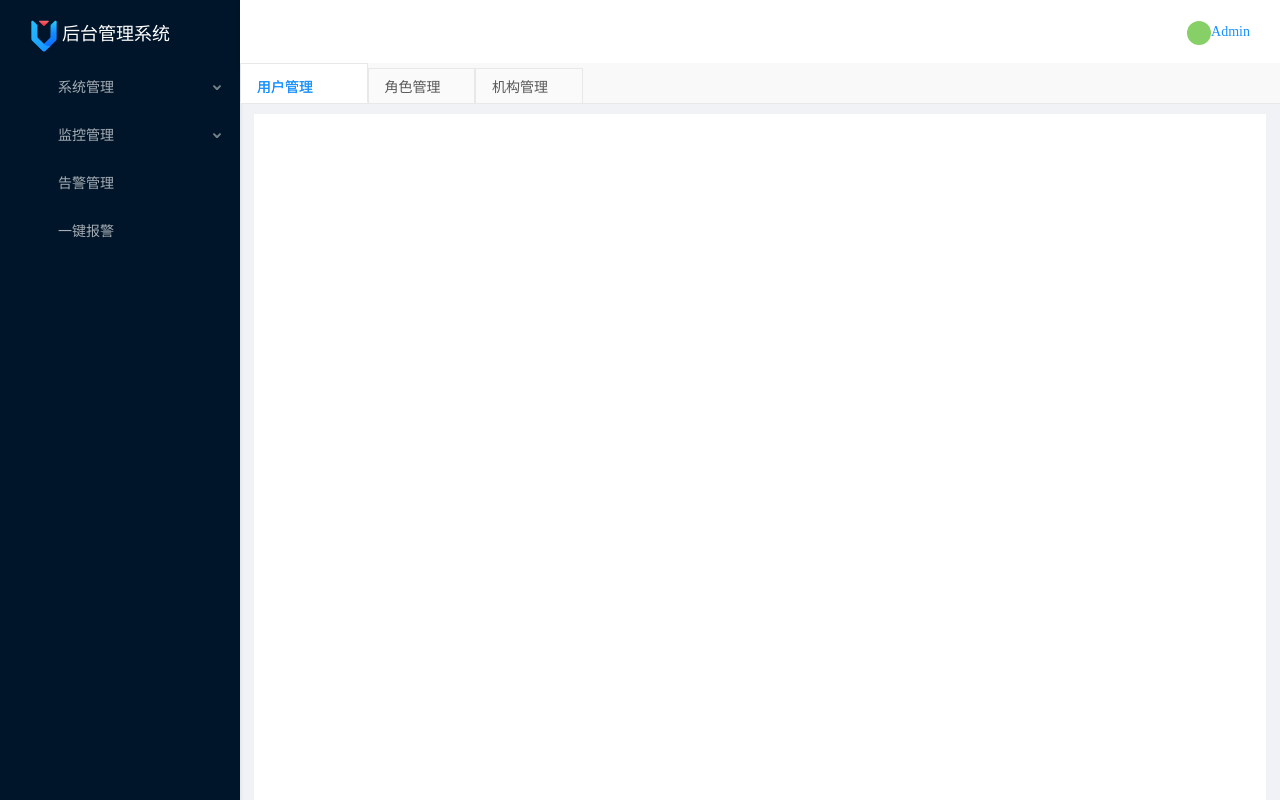
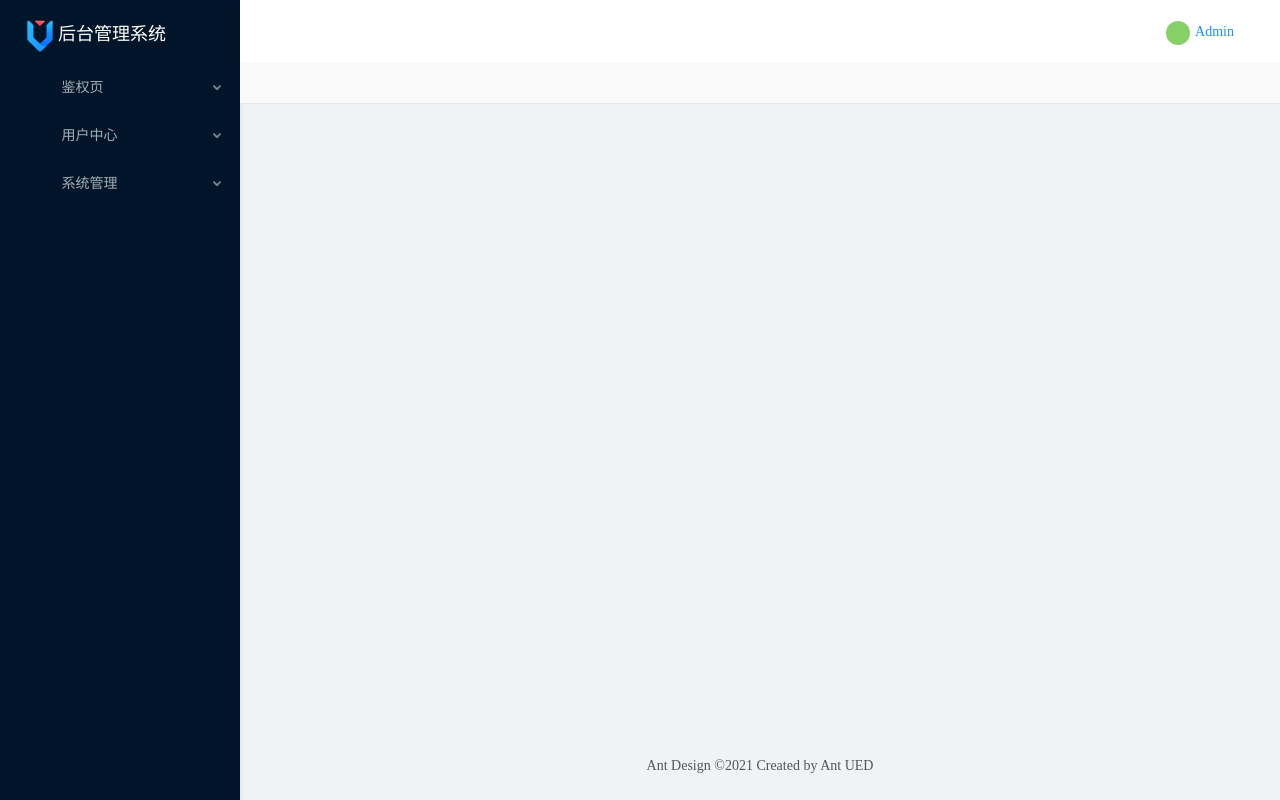
Before and after one commit to zhangji85/Ant-Admin-Web, a Vue app: page / in a window 1280 px wide. Shown: the top 800 px of the page. Built offline with nearby package versions, Linux system fonts and the light colour scheme; a web font is replaced by a local one.

Commit message:
实现uwiew 封装 vuex 用法 完成菜单与 Tabs 页签的联动 完成 Tabs 页签的刷新与删除(删除当前/其他)

```diff
--- a/package.json
+++ b/package.json
@@ -12,7 +12,8 @@
   "dependencies": {
     "ant-design-vue": "^1.7.4",
     "vue": "^2.5.2",
-    "vue-router": "^3.0.1"
+    "vue-router": "^3.0.1",
+    "vuex": "^3.6.2"
   },
   "devDependencies": {
     "autoprefixer": "^7.1.2",
--- a/src/views/System/HeadMenu.vue
+++ b/src/views/System/HeadMenu.vue
@@ -1,11 +1,13 @@
 <template>
   <div class="header-right">
     <a-dropdown v-model="visible">
-      <a class="ant-dropdown-link" @click="e => e.preventDefault()">
-        <a-avatar style="backgroundColor:#87d068" icon="user" size="small" />
-        <span>Admin</span>
-        <a-icon type="down" />
-      </a>
+      <div class="user-info">
+        <a class="ant-dropdown-link" @click="e => e.preventDefault()">
+          <a-avatar style="backgroundColor:#87d068" icon="user" size="small" />
+          <span style="padding-left: 5px">Admin</span>
+          <a-icon type="down" />
+        </a>
+      </div>
       <a-menu slot="overlay" @click="handleMenuClick">
         <a-menu-item key="0">
           <a-icon type="user" />
@@ -51,4 +53,11 @@ export default {
   top: 0;
   padding-right: 30px;
 }
+.user-info {
+  padding: 0 16px;
+  font-size: 14px;
+}
+.user-info:hover {
+  background-color: rgba(0, 0, 0, 0.025);
+}
 </style>
--- a/src/views/System/Layout.vue
+++ b/src/views/System/Layout.vue
@@ -35,7 +35,12 @@
           width: 'calc(100% - ' + leftWith + ')'
         }"
       >
-        <div class="views-content"></div>
+        <router-view
+          v-if="vuex_pageReload"
+          id="router-view"
+          :style="{ padding: '24px', minHeight: '360px' }"
+        />
+        <!-- <div class="views-content"></div> -->
       </a-layout-content>
       <a-layout-footer
         :style="{
@@ -97,13 +102,21 @@ export default {
   color: #1890ff;
 }
 
+#router-view {
+  position: relative;
+  /* transform: translate3d(0,0,0); */
+  transform-style: preserve-3d;
+  backface-visibility: hidden;
+  perspective: 1000;
+}
+
 .logo {
   height: 32px;
   margin: 16px;
   line-height: 36px;
   font-size: 18px;
   color: #fff;
-  padding-left: 10px;
+  padding-left: 6px;
 }
 .logo img {
   width: 36px;
--- a/src/views/System/MenuTabs.vue
+++ b/src/views/System/MenuTabs.vue
@@ -1,21 +1,32 @@
 <template>
   <div class="menu-tabs">
-    <a-tabs v-model="activeKey" hide-add type="editable-card" @edit="onEdit">
+    <a-tabs
+      :activeKey="vuex_active_tabKey"
+      hide-add
+      type="editable-card"
+      @edit="onEdit"
+      @change="changeTab"
+    >
       <a-tab-pane
-        v-for="pane in panes"
-        :key="pane.key"
-        :closable="panes.length > 1"
+        v-for="pane in vuex_tabsArr"
+        :key="pane.id"
+        :closable="vuex_tabsArr.length > 1"
       >
         <span slot="tab">
-          <a-icon :type="pane.icon" v-if="pane.icon" />
+          <a-icon
+            :type="pane.icon"
+            :theme="pane.icon_theme ? pane.icon_theme : 'outlined'"
+            v-if="pane.icon"
+          />
           {{ pane.title }}
           <a-button
             type="link"
             ghost
-            icon="reload"
             class="reload-icon"
-            v-show="activeKey == pane.key"
+            v-show="vuex_active_tabKey == pane.id"
+            @click="refreshCurr"
           >
+            <a-icon type="reload" :spin="!vuex_pageReload" />
           </a-button>
         </span>
       </a-tab-pane>
@@ -23,16 +34,19 @@
         <a class="ant-dropdown-link" @click="e => e.preventDefault()">
           <a-icon type="down-square" />
         </a>
-        <a-menu slot="overlay">
-          <a-menu-item key="0">
+        <a-menu slot="overlay" @click="handleMenuClick">
+          <a-menu-item key="refresh-curr">
+            刷新当前标签
+          </a-menu-item>
+          <a-menu-item key="close-curr" :disabled="vuex_tabsArr.length == 1">
             关闭当前标签
           </a-menu-item>
-          <a-menu-item key="1">
+          <a-menu-item key="close-other" :disabled="vuex_tabsArr.length == 1">
             关闭其他标签
           </a-menu-item>
-          <a-menu-item key="3">
+          <!-- <a-menu-item key="close-all" :disabled="vuex_tabsArr.length == 1">
             关闭所有标签
-          </a-menu-item>
+          </a-menu-item> -->
         </a-menu>
       </a-dropdown>
     </a-tabs>
@@ -41,17 +55,9 @@
 <script>
 export default {
   data() {
-    const panes = [
-      { title: "用户管理", key: "1" },
-      { title: "角色管理", key: "2" },
-      { title: "机构管理", key: "3" }
-    ];
-    return {
-      activeKey: panes[0].key,
-      panes,
-      newTabIndex: 0
-    };
+    return {};
   },
+  mounted() {},
   methods: {
     callback(key) {
       console.log(key);
@@ -59,34 +65,88 @@ export default {
     onEdit(targetKey, action) {
       this[action](targetKey);
     },
-    add() {
-      const panes = this.panes;
-      const activeKey = `newTab${this.newTabIndex++}`;
-      panes.push({
-        title: "New Tab",
-        key: activeKey
+    changeTab(activeKey) {
+      this.vuex_tabsArr.forEach((tab, i) => {
+        if (tab.id === activeKey) {
+          // 当前页面新Tab
+          this.$router.push({
+            path: "/" + tab.path,
+            query: { id: tab.id }
+          });
+          this.$mc.vuex("vuex_active_tabKey", tab.id);
+        }
       });
-      this.panes = panes;
-      this.activeKey = activeKey;
     },
     remove(targetKey) {
-      let activeKey = this.activeKey;
+      let activeKey = this.vuex_active_tabKey;
       let lastIndex;
-      this.panes.forEach((pane, i) => {
-        if (pane.key === targetKey) {
+      let pane;
+      this.vuex_tabsArr.forEach((tab, i) => {
+        if (tab.id === targetKey) {
           lastIndex = i - 1;
         }
       });
-      const panes = this.panes.filter(pane => pane.key !== targetKey);
-      if (panes.length && activeKey === targetKey) {
+      const tabsArr = this.vuex_tabsArr.filter(tab => tab.id !== targetKey);
+      if (tabsArr.length && activeKey === targetKey) {
         if (lastIndex >= 0) {
-          activeKey = panes[lastIndex].key;
+          activeKey = tabsArr[lastIndex].id;
+          pane = tabsArr[lastIndex];
         } else {
-          activeKey = panes[0].key;
+          activeKey = tabsArr[0].id;
+          pane = tabsArr[0];
         }
+        this.$router.push({
+          path: "/" + pane.path,
+          query: { id: pane.id }
+        });
       }
-      this.panes = panes;
-      this.activeKey = activeKey;
+      this.$mc.vuex("vuex_tabsArr", tabsArr);
+      this.$mc.vuex("vuex_active_tabKey", activeKey);
+    },
+    handleMenuClick(e) {
+      switch (e.key) {
+        case "close-curr":
+          this.closeCurr();
+          break;
+        // case "close-all":
+        //   this.closeAll();
+        //   break;
+        case "close-other":
+          this.closeOther();
+          break;
+        case "refresh-curr":
+          this.refreshCurr();
+      }
+    },
+    // 关闭当前页
+    closeCurr() {
+      if (this.vuex_tabsArr.length <= 1) return;
+      let targetKey = this.vuex_active_tabKey;
+      this.remove(targetKey);
+    },
+    // 关闭其他标签
+    closeOther() {
+      let tabsArr = JSON.parse(JSON.stringify(this.vuex_tabsArr));
+      let targetKey = this.vuex_active_tabKey;
+      let currItem;
+      tabsArr.forEach((tab, i) => {
+        if (tab.id === targetKey) {
+          currItem = tab;
+        }
+      });
+      tabsArr.splice(0);
+      tabsArr.splice(0, 0, currItem);
+      this.$mc.vuex("vuex_tabsArr", tabsArr);
+    },
+    // 刷新当前页
+    refreshCurr() {
+      // 刷新当前标签
+      this.$mc.vuex("vuex_pageReload", false);
+      this.$nextTick(() => {
+        setTimeout(() => {
+          this.$mc.vuex("vuex_pageReload", true);
+        }, 1000);
+      });
     }
   }
 };
--- a/src/views/System/Menus.vue
+++ b/src/views/System/Menus.vue
@@ -1,23 +1,25 @@
 <template>
   <div class="meuns-div">
     <a-menu
-      :default-selected-keys="['1']"
-      :default-open-keys="['2']"
+      :openKeys="openKeys"
+      :selectedKeys="selectedKeys"
       mode="inline"
       theme="dark"
       :inline-collapsed="collapsed"
       class="amenu"
+      @openChange="onOpenChange"
+      @select="select"
     >
       <template v-for="item in list">
-        <a-menu-item v-if="!item.children" :key="item.menu_id">
+        <a-menu-item v-if="!item.children" :key="item.id">
           <a-icon
-            :type="item.menu_icon"
-            :theme="item.icon_theme ? item.icon_theme : 'filled'"
-            v-if="item.menu_icon"
+            :type="item.icon"
+            :theme="item.icon_theme ? item.icon_theme : 'outlined'"
+            v-if="item.icon"
           />
-          <span>{{ item.menu_name }}</span>
+          <span>{{ item.title }}</span>
         </a-menu-item>
-        <sub-menu v-else :key="item.menu_id" :menu-info="item" />
+        <sub-menu v-else :key="item.id" :menu-info="item" />
       </template>
     </a-menu>
   </div>
@@ -27,16 +29,17 @@
 import { Menu } from "ant-design-vue";
 const SubMenu = {
   template: `
-      <a-sub-menu :key="menuInfo.menu_id" v-bind="$props" v-on="$listeners">
+      <a-sub-menu :key="menuInfo.id" v-bind="$props" v-on="$listeners">
         <span slot="title">
-          <a-icon :type="menuInfo.menu_icon" :theme="menuInfo.icon_theme?menuInfo.icon_theme : 'filled'" v-if="menuInfo.menu_icon" /><span>{{ menuInfo.menu_name }}</span>
+          <a-icon :type="menuInfo.icon" :theme="menuInfo.icon_theme?menuInfo.icon_theme : 'outlined'" v-if="menuInfo.icon" />
+          <span>{{ menuInfo.title }}</span>
         </span>
         <template v-for="item in menuInfo.children">
-          <a-menu-item v-if="!item.children" :key="item.menu_id">
-            <a-icon :type="item.menu_icon" :theme="item.icon_theme?item.icon_theme: 'filled'" v-if="item.menu_icon" />
-            <span>{{ item.menu_name }}</span>
+          <a-menu-item v-if="!item.children" :key="item.id">
+            <a-icon :type="item.icon" :theme="item.icon_theme?item.icon_theme: 'outlined'" v-if="item.icon" />
+            <span>{{ item.title }}</span>
           </a-menu-item>
-          <sub-menu v-else :key="item.menu_id" :menu-info="item" />
+          <sub-menu v-else :key="item.id" :menu-info="item" />
         </template>
       </a-sub-menu>
     `,
@@ -59,148 +62,262 @@ export default {
   props: ["collapsed"],
   data() {
     return {
+      nodePathArray: [],
+      openKeys: [],
+      menuItem: null,
       list: [
         {
-          menu_id: "222",
-          menu_name: "系统管理",
-          menu_appid: null,
-          menu_type: "CONTENTS",
-          menu_path: "CONTENTS",
-          menu_icon: "setting",
+          id: "1",
+          title: "鉴权页",
+          appid: "",
+          target: "", // _blank 新页面， _self 当前页， _top 当前页上层
+          type: "CONTENTS",
+          path: "CONTENTS",
+          icon: "safety-certificate",
           icon_theme: "filled",
-          above_menu_id: "root",
+          above_id: "root",
           children: [
             {
-              menu_id: "242",
-              menu_name: "菜单配置",
-              menu_appid: null,
-              menu_type: "diy",
-              menu_path: "menucfg2",
-              menu_icon: "",
+              id: "1-1",
+              title: "登录页",
+              appid: "",
+              target: "_top",
+              type: "PAGE",
+              path: "login",
+              icon: "login",
               icon_theme: "",
-              above_menu_id: "222"
+              above_id: "1"
             },
             {
-              menu_id: "234",
-              menu_name: "用户管理",
-              menu_appid: 10242,
-              menu_type: "diy",
-              menu_path: "displaypage",
-              menu_icon: "",
+              id: "1-2",
+              title: "登录页2",
+              appid: "",
+              target: "_blank",
+              type: "PAGE",
+              path: "login2",
+              icon: "login",
               icon_theme: "",
-              above_menu_id: "222"
+              above_id: "1"
             },
             {
-              menu_id: "225",
-              menu_name: "角色管理",
-              menu_appid: 10243,
-              menu_type: "diy",
-              menu_path: "displaypage",
-              menu_icon: "",
+              id: "1-3",
+              title: "注册页",
+              appid: "",
+              target: "_top",
+              type: "PAGE",
+              path: "register",
+              icon: "user-add",
               icon_theme: "",
-              above_menu_id: "222"
-            },
-            {
-              menu_id: "262",
-              menu_name: "机构管理",
-              menu_appid: null,
-              menu_type: "diy",
-              menu_path: "orgcfg",
-              menu_icon: "",
-              icon_theme: "",
-              above_menu_id: "222"
-            },
-            {
-              menu_id: "247",
-              menu_name: "数据字典配置",
-              menu_appid: 10244,
-              menu_type: "diy",
-              menu_path: "displaypage",
-              menu_icon: "",
-              icon_theme: "",
-              above_menu_id: "222"
-            },
-            {
-              menu_id: "223",
-              menu_name: "交易日志",
-              menu_appid: 10245,
-              menu_type: "displaypage",
-              menu_path: "displaypage",
-              menu_icon: "",
-              icon_theme: "",
-              above_menu_id: "222"
-            },
-            {
-              menu_id: "282",
-              menu_name: "序列工厂",
-              menu_appid: 10246,
-              menu_type: "displaypage",
-              menu_path: "displaypage",
-              menu_icon: "",
-              icon_theme: "",
-              above_menu_id: "222"
+              above_id: "1"
             }
           ]
         },
         {
-          menu_id: "380",
-          menu_name: "监控管理",
-          menu_appid: null,
-          menu_type: "CONTENTS",
-          menu_path: "CONTENTS",
-          menu_icon: "video-camera",
+          id: "2",
+          title: "用户中心",
+          appid: "",
+          target: "",
+          type: "CONTENTS",
+          path: "CONTENTS",
+          icon: "aliwangwang",
           icon_theme: "filled",
-          above_menu_id: "root",
+          above_id: "root",
           children: [
             {
-              menu_id: "381",
-              menu_name: "监控列表",
-              menu_appid: null,
-              menu_type: "diy",
-              menu_path: "",
-              menu_icon: "",
+              id: "2-1",
+              title: "个人信息",
+              appid: "",
+              target: "",
+              type: "PAGE",
+              path: "user",
+              icon: "user",
               icon_theme: "",
-              above_menu_id: "380"
-            },
-            {
-              menu_id: "382",
-              menu_name: "分屏查看",
-              menu_appid: null,
-              menu_type: "diy",
-              menu_path: "",
-              menu_icon: "",
-              icon_theme: "",
-              above_menu_id: "380"
+              above_id: "2"
             }
           ]
         },
         {
-          menu_id: "383",
-          menu_name: "告警管理",
-          menu_appid: null,
-          menu_type: "diy",
-          menu_path: "",
-          menu_icon: "alert",
+          id: "3",
+          title: "系统管理",
+          appid: "",
+          target: "",
+          type: "CONTENTS",
+          path: "CONTENTS",
+          icon: "setting",
           icon_theme: "filled",
-          above_menu_id: "root"
-        },
-        {
-          menu_id: "385",
-          menu_name: "一键报警",
-          menu_appid: null,
-          menu_type: "diy",
-          menu_path: "",
-          menu_icon: "phone",
-          icon_theme: "filled",
-          above_menu_id: "root"
+          above_id: "root",
+          children: [
+            {
+              id: "3-1",
+              title: "用户管理",
+              appid: "",
+              target: "",
+              type: "PAGE",
+              path: "",
+              icon: "usergroup-add",
+              icon_theme: "",
+              above_id: "3"
+            },
+            {
+              id: "3-2",
+              title: "角色管理",
+              appid: "",
+              target: "",
+              type: "PAGE",
+              path: "",
+              icon: "solution",
+              icon_theme: "",
+              above_id: "3"
+            },
+            {
+              id: "3-3",
+              title: "权限管理",
+              appid: "",
+              target: "",
+              type: "PAGE",
+              path: "",
+              icon: "safety",
+              icon_theme: "",
+              above_id: "3"
+            }
+          ]
         }
       ]
     };
   },
+  mounted() {
+    this.getPathByKey(this.vuex_active_tabKey, "id", this.list);
+    this.initRouter();
+  },
+  computed: {
+    rootSubmenuKeys() {
+      let list = [];
+      for (let i = 0; i < this.list.length; i++) {
+        list.push(this.list[i]["id"]);
+      }
+      return list;
+    },
+    selectedKeys() {
+      let id = this.vuex_active_tabKey;
+      if (id) {
+        return [id];
+      }
+      return [];
+    }
+  },
   methods: {
-    // toggleCollapsed() {
-    //   this.collapsed = !this.collapsed;
-    // }
+    // 菜单点击
+    select({ item, key, selectedKeys }) {
+      this.getPathByKey(key, "id", this.list).then(val => {
+        this.route_to(
+          this.menuItem["id"],
+          this.menuItem["target"],
+          this.menuItem["path"],
+          this.menuItem
+        );
+      });
+    },
+    // 路由跳转
+    route_to(id, target, path, item) {
+      if (target == "_blank") {
+        // 打开新标签页
+        let routeUrl = this.$router.resolve({
+          path: "/" + path
+        });
+        window.open(routeUrl.href, "_blank");
+      } else if (target == "_top") {
+        // 当前标签新页面
+        this.$router.push({
+          path: "/" + path
+        });
+      } else {
+        // 当前页面新Tab
+        this.$router.push({
+          path: "/" + path,
+          query: { id: id }
+        });
+        this.addTab({
+          id: item.id,
+          title: item.title,
+          path: item.path,
+          icon: item.icon,
+          icon_theme: item.icon_theme
+        });
+      }
+    },
+    addTab(tab) {
+      let tabArrStr = JSON.stringify(this.vuex_tabsArr);
+      if (tabArrStr.indexOf(JSON.stringify(tab)) !== -1) {
+        this.$mc.vuex("vuex_active_tabKey", tab.id);
+        return;
+      }
+      let tabsArr = JSON.parse(tabArrStr);
+      tabsArr.push(tab);
+      this.$mc.vuex("vuex_tabsArr", tabsArr);
+      this.$mc.vuex("vuex_active_tabKey", tab.id);
+    },
+    onOpenChange(openKeys) {
+      const latestOpenKey = openKeys.find(
+        key => this.openKeys.indexOf(key) === -1
+      );
+      if (this.rootSubmenuKeys.indexOf(latestOpenKey) === -1) {
+        this.openKeys = openKeys;
+      } else {
+        this.openKeys = latestOpenKey ? [latestOpenKey] : [];
+      }
+    },
+    initRouter() {
+      this.vuex_tabsArr.forEach((tab, i) => {
+        if (tab.id === this.vuex_active_tabKey) {
+          // 当前页面新Tab
+          this.$router.push({
+            path: "/" + tab.path,
+            query: { id: tab.id }
+          });
+        }
+      });
+    },
+    /*arr为树形结构数组，value为要查询的树节点的标识值，key则为标识
+     我是用的是id,则key是"id"*/
+    // 获取指定节点的路径数组
+    getPathByKey(value, key, arr) {
+      // 用于存储节点唯一标识值路径数组
+      this.nodePathArray = [];
+      try {
+        for (let i = 0; i < arr.length; i++) {
+          this.getNodePath(arr[i], key, value);
+        }
+      } catch (e) {
+        this.openKeys = this.nodePathArray.slice(0, -1);
+        // return this.nodePathArray;
+        return Promise.resolve(/* 这里是需要返回的数据*/);
+      }
+    },
+    getNodePath(node, key, value) {
+      // 这里可以自定义push的内容，而不是整个node,而且这里node也包含了children
+      this.nodePathArray.push(node[key]);
+      // 找到符合条件的节点，通过throw终止掉递归
+      if (node[key] === value) {
+        // 也可以直接使用return;结束循环
+        this.menuItem = node;
+        throw "over!";
+      }
+      if (node.children && node.children.length > 0) {
+        for (var i = 0; i < node.children.length; i++) {
+          this.getNodePath(node.children[i], key, value);
+        }
+        // 当前节点的子节点遍历完依旧没找到，则删除路径中的该节点
+        this.nodePathArray.pop();
+      } else {
+        // 找到叶子节点时，删除路径当中的该叶子节点
+        this.nodePathArray.pop();
+      }
+    }
+  },
+  watch: {
+    $route(to, from) {
+      this.getPathByKey(this.$route.query["id"], "id", this.list);
+    }
   }
 };
 </script>
```
Also changed, not shown: src/main.js (+9 -0 lines), src/router/index.js (+13 -1 lines), src/store/$mc.mixin.js (added, +30 -0 lines), src/store/index.js (added, +68 -0 lines), src/views/User/User.vue (added, +17 -0 lines), 1 other file (tests, documents, lock files or other folders).
